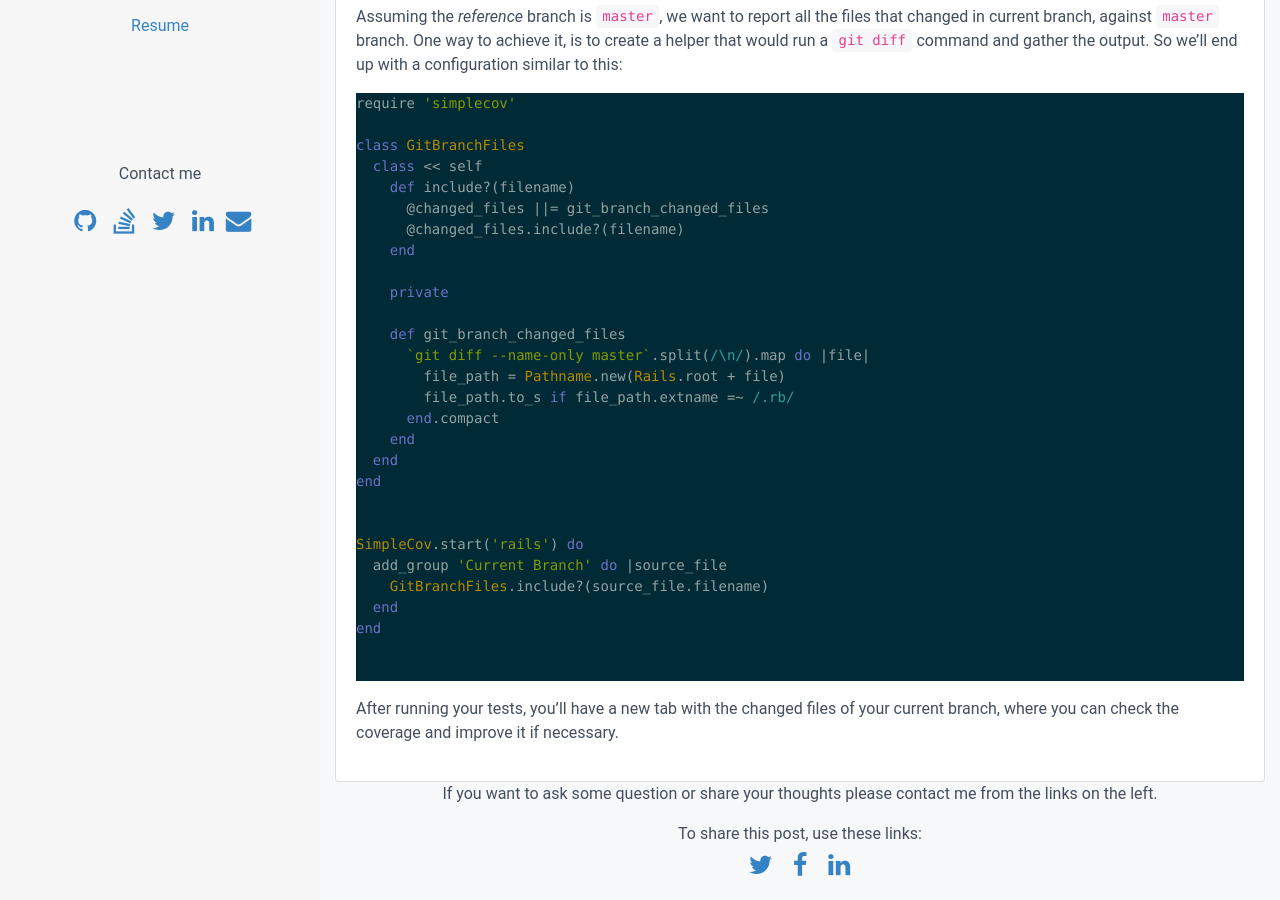
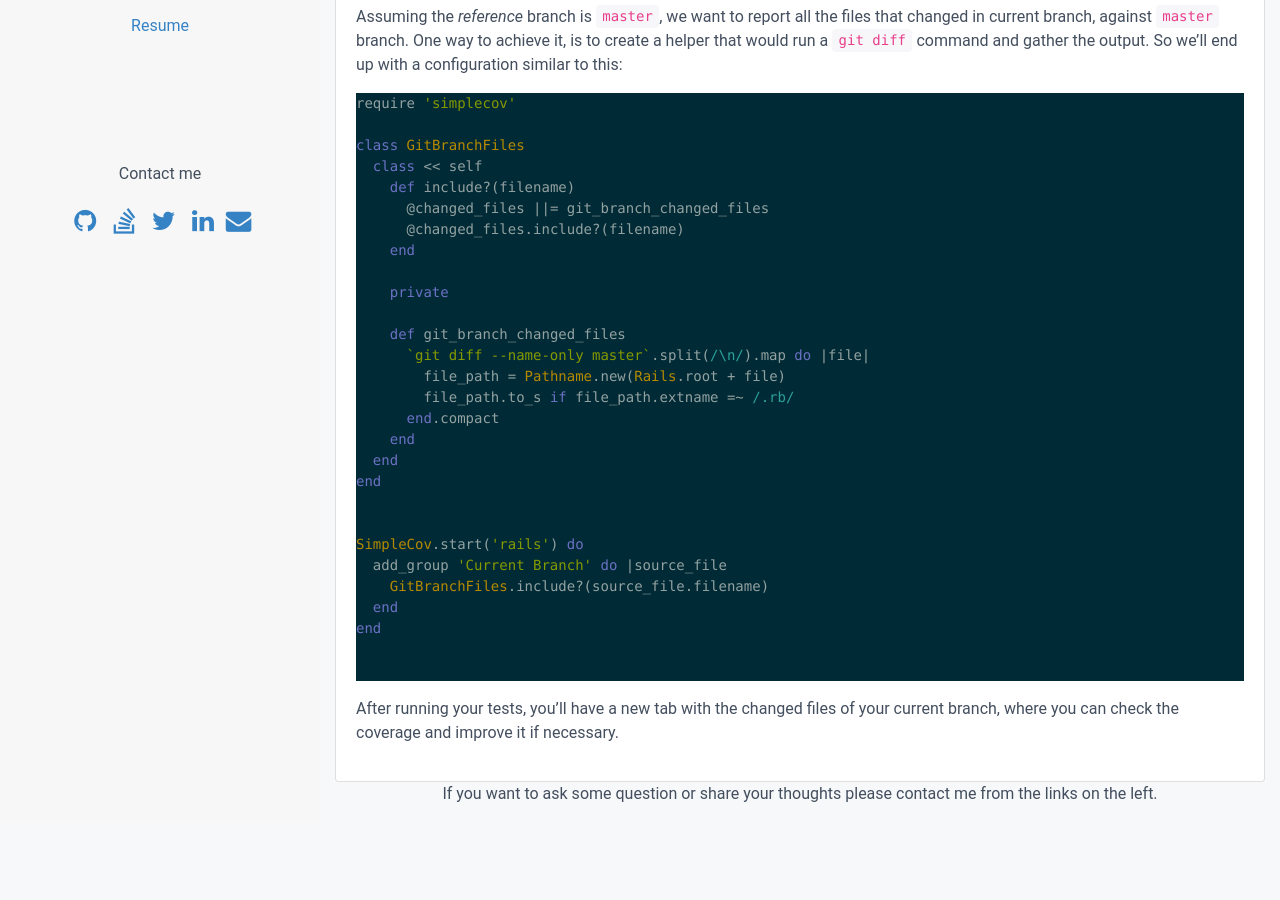
Before and after one commit to fidalgo/fidalgo.github.io, a Jekyll site: the page built from _posts/2018-10-29-ruby-branch-coverage.md, in a window 1280 px wide and 900 px high, scrolled down 652 px. Built offline with Jekyll 4.4.1, drawn with Linux system fonts in a browser that asks for light colours; nearby versions of some CDN libraries; after the commit the page ends 1474 px from its top, so only the background shows below that.

Commit message:
Remove share buttons

```diff
--- a/_includes/share_buttons.html
+++ b/_includes/share_buttons.html
@@ -1,21 +1,5 @@
-<div class=" mb-3 text-center">
+<div class="mb-3 text-center">
   <blockquote class="card-blockquote">
     <p>If you want to ask some question or share your thoughts please contact me from the links on the left.</p>
-    <footer>To share this post, use these links:</footer>
   </blockquote>
-
-  <div class="social-icons ">
-    <section id="social-share-section">
-      <a href="https://twitter.com/intent/tweet?text={{ page.title | url_encode }}+{{ site.url }}{{ page.url }}" title="Share on Twitter">
-        <i class="fa fa-fw fa-twitter" aria-hidden="true"></i>
-      </a>
-      <a href="https://www.facebook.com/sharer/sharer.php?u={{ site.url }}{{ page.url }}" title="Share on Facebook">
-        <i class="fa fa-fw fa-facebook" aria-hidden="true"></i>
-      </a>
-      <a href="https://www.linkedin.com/shareArticle?mini=true&url={{ site.url }}{{ page.url }}" title="Share on LinkedIn">
-        <i class="fa fa-fw fa-linkedin" aria-hidden="true"></i>
-      </a>
-    </section>
-  </div>
-
 </div>
```
